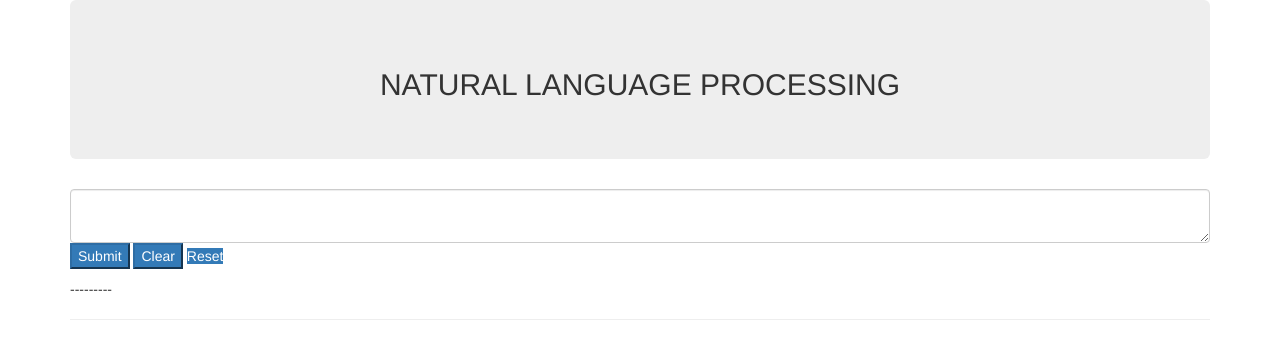
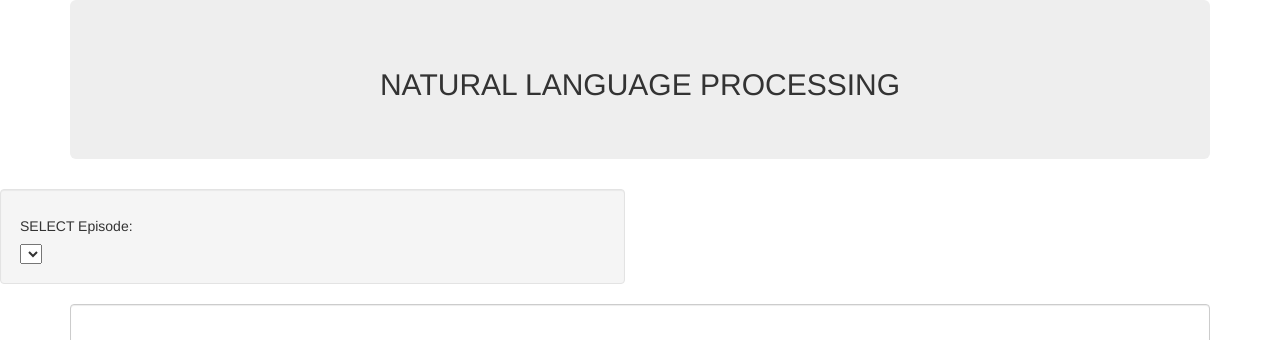
Before and after one commit to rayfen12/Final-Project, a Flask app: page / in a window 1280 px wide. Shown: the top 340 px of the page. Run offline with Flask 2, Linux system fonts and the light colour scheme; lists and menus that the app fills with data are empty; some libraries are stand-ins or nearby versions.

Commit message:
js added

```diff
--- a/GYP_Edits/templates/index.html
+++ b/GYP_Edits/templates/index.html
@@ -6,7 +6,16 @@
         <div class="jumbotron text-center">
         <h2>NATURAL LANGUAGE PROCESSING</h2>
         </div>
-    </div>
+	</div>
+
+	<div class="row">
+		<div class="col-md-6">
+			<div class="well">
+				<h5>SELECT Episode:</h5>
+				<select id="selDataset" onchange="optionChanged(this.value)"></select>
+			</div>
+		</div>
+	</div>
 
     <div class = "container">
         <form action = "{{url_for('analyze')}}" method="POST" id="myForm">
```
Also changed, not shown: GYP_Edits/requirements.txt (added, +14 -0 lines), GYP_Edits/static/js/app.js (added, +56 -0 lines), 4 other files.
